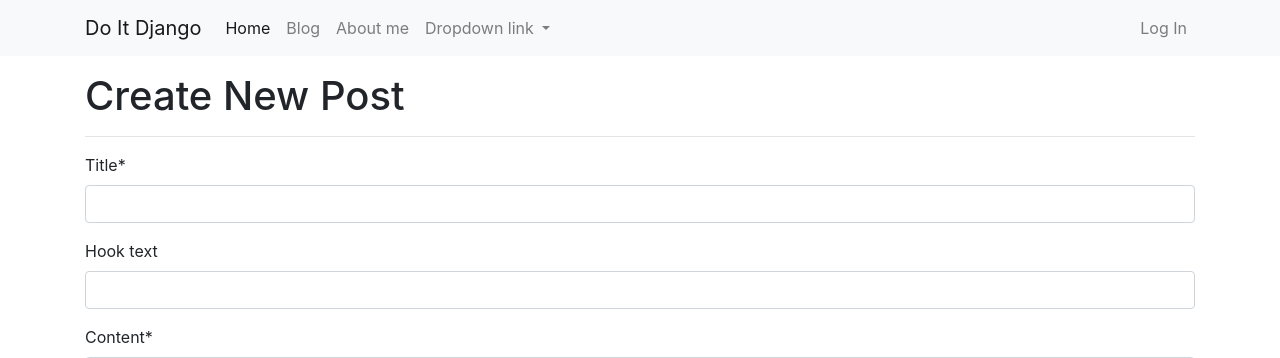
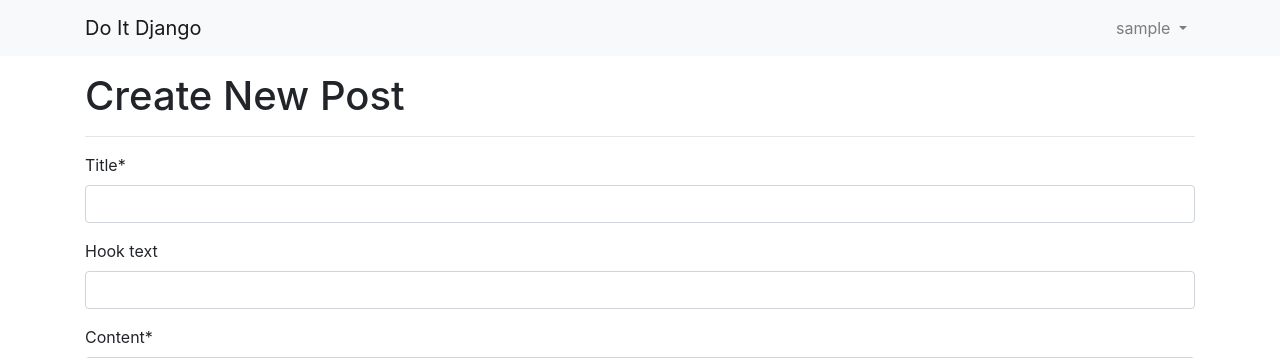
Before and after one commit to ominyoung/do_it_django_a_to_z, a Django app: page /blog/create_post/ in a window 1280 px wide. Shown: the top 358 px of the page. Run offline with Django 4.2, Linux system fonts and the light colour scheme; a user stored in the database is signed in; tables that the repository leaves empty hold one stand-in row (values such as "Sample post"); some libraries are stand-ins or nearby versions.

Commit message:
구글 로그인 기능 추가하기

```diff
--- a/blog/templates/blog/navbar.html
+++ b/blog/templates/blog/navbar.html
@@ -1,3 +1,5 @@
+{% load socialaccount %}
+
 <nav class="navbar navbar-expand-lg navbar-light bg-light">
     <div class="container">
         <a class="navbar-brand" href="/">Do It Django</a>
@@ -5,31 +7,22 @@
         <span class="navbar-toggler-icon"></span>
         </button>
         <div class="collapse navbar-collapse" id="navbarNavDropdown">
-            <ul class="navbar-nav mr-auto">
-                <li class="nav-item active">
-                <a class="nav-link" href="/">Home</a>
+            <ul class="navbar-nav ml-auto">
+                {% if user.is_authenticated %}
+                <li class="nav-item dropdown">
+                    <a class="nav-link dropdown-toggle" href="#" id="navbarDropdownMenuLink" role="button"
+                       data-toggle="dropdown" aria-haspopup="true" aria-expanded="false">
+                        {{user.username}}
+                    </a>
+                    <div class="dropdown-menu" aria-labelledby="navbarDropdownMenuLink">
+                        <a class="dropdown-item" href="/accounts/logout/">Log Out</a>
+                    </div>
                 </li>
+                {% else %}
                 <li class="nav-item">
-                <a class="nav-link" href="/blog/">Blog</a>
+                    <a class="nav-link" href="#" data-toggle="modal" data-target="#loginModal">LogIn</a>
                 </li>
-                <li class="nav-item">
-                <a class="nav-link" href="/about_me/">About me</a>
-                </li>
-                <li class="nav-item dropdown">
-                <a class="nav-link dropdown-toggle" href="#" id="navbarDropdownMenuLink" role="button" data-toggle="dropdown" aria-haspopup="true" aria-expanded="false">
-                    Dropdown link
-                </a>
-                <div class="dropdown-menu" aria-labelledby="navbarDropdownMenuLink">
-                    <a class="dropdown-item" href="#">Action</a>
-                    <a class="dropdown-item" href="#">Another action</a>
-                    <a class="dropdown-item" href="#">Something else here</a>
-                </div>
-                </li>
-            </ul>
-            <ul class="navbar-nav ml-auto">
-                <li class="nav-item">
-                    <a class="nav-link" href="#" data-toggle="modal" data-target="#loginModal">Log In</a>
-                </li>
+                {% endif %}
             </ul>
         </div>
     </div>
@@ -48,11 +41,11 @@ aria-hidden="true">
             <div class="modal-body">
                 <div class="row">
                     <div class="col-md-6">
-                        <button type="button" class="btn btn-outline-dark btn-block btn-sm "><i class="fab fa-google"></i>&nbsp&nbsp Log in with Google</button>
-                        <button type="button" class="btn btn-outline-dark btn-block btn-sm "><i class="far fa-envelope"></i>&nbsp&nbsp Log in with E-mail</button>
+                        <a role="button" class="btn btn-outline-dark btn-block btn-sm" href="{% provider_login_url 'google' %}"><i class="fab fa-google"></i>&nbsp&nbsp Log in with Google</a>
+                        <a role="button" class="btn btn-outline-dark btn-block btn-sm" href="/accounts/login/"><i class="far fa-envelope"></i>&nbsp&nbsp Log in with Username</a>
                     </div>
                     <div class="col-md-6">
-                        <button type="button" class="btn btn-outline-dark btn-block btn-sm"><i class="far fa-envelope"></i>&nbsp&nbsp Sign Up with E-mail</button>
+                        <a role="button" class="btn btn-outline-dark btn-block btn-sm" href="/accounts/signup/"><i class="far fa-envelope"></i>&nbsp&nbsp Sign Up with E-mail</a>
                     </div>
                 </div>
             </div>
--- a/do_it_django_prj/urls.py
+++ b/do_it_django_prj/urls.py
@@ -23,6 +23,7 @@ urlpatterns = [
     path('blog/', include('blog.urls')),
     path('admin/', admin.site.urls),
     path('markdownx/', include('markdownx.urls')),
+    path('accounts/', include('allauth.urls')),
     path('', include('single_pages.urls')),
 ]
 
```
Also changed, not shown: do_it_django_prj/settings.py (+16 -0 lines).
